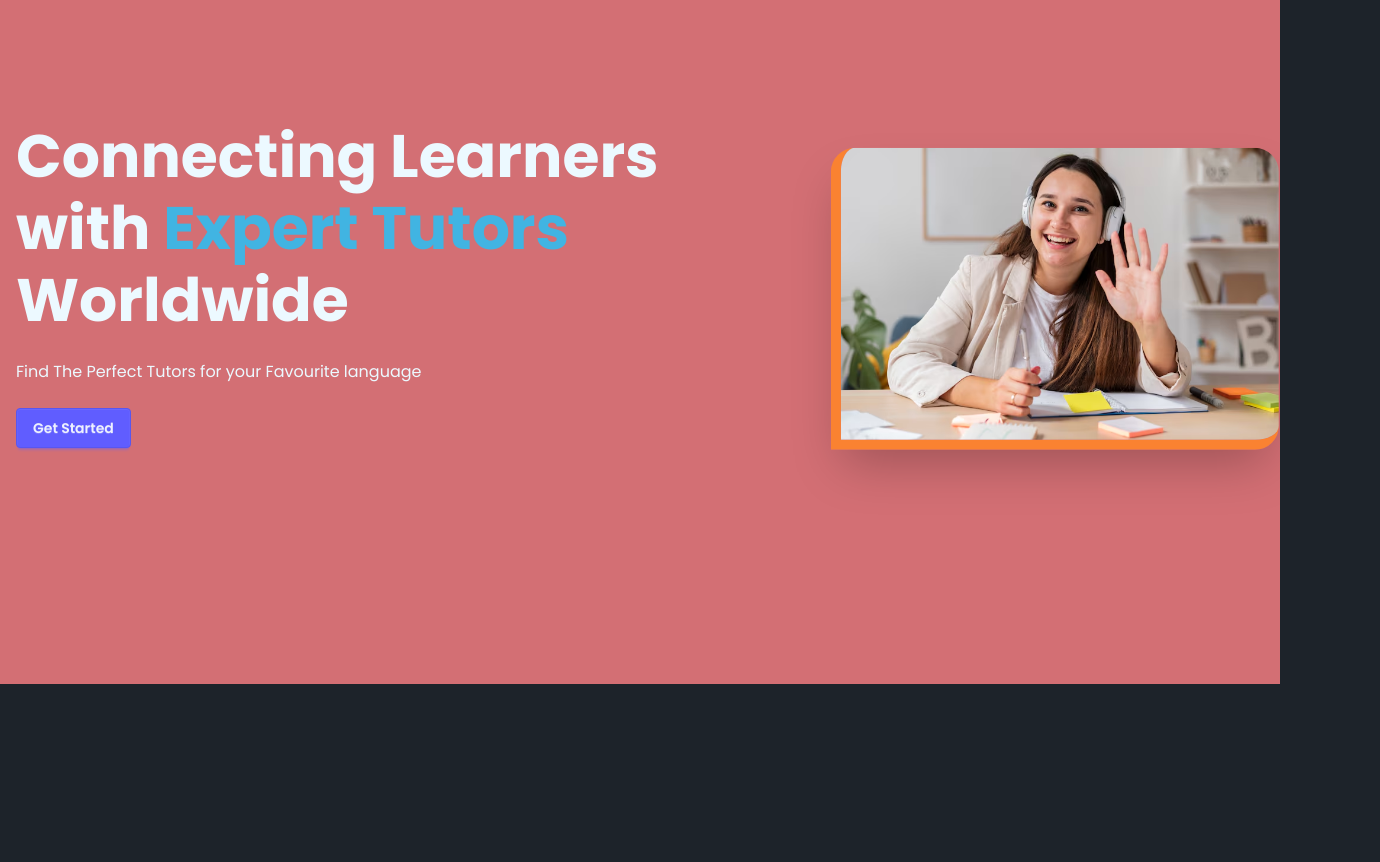
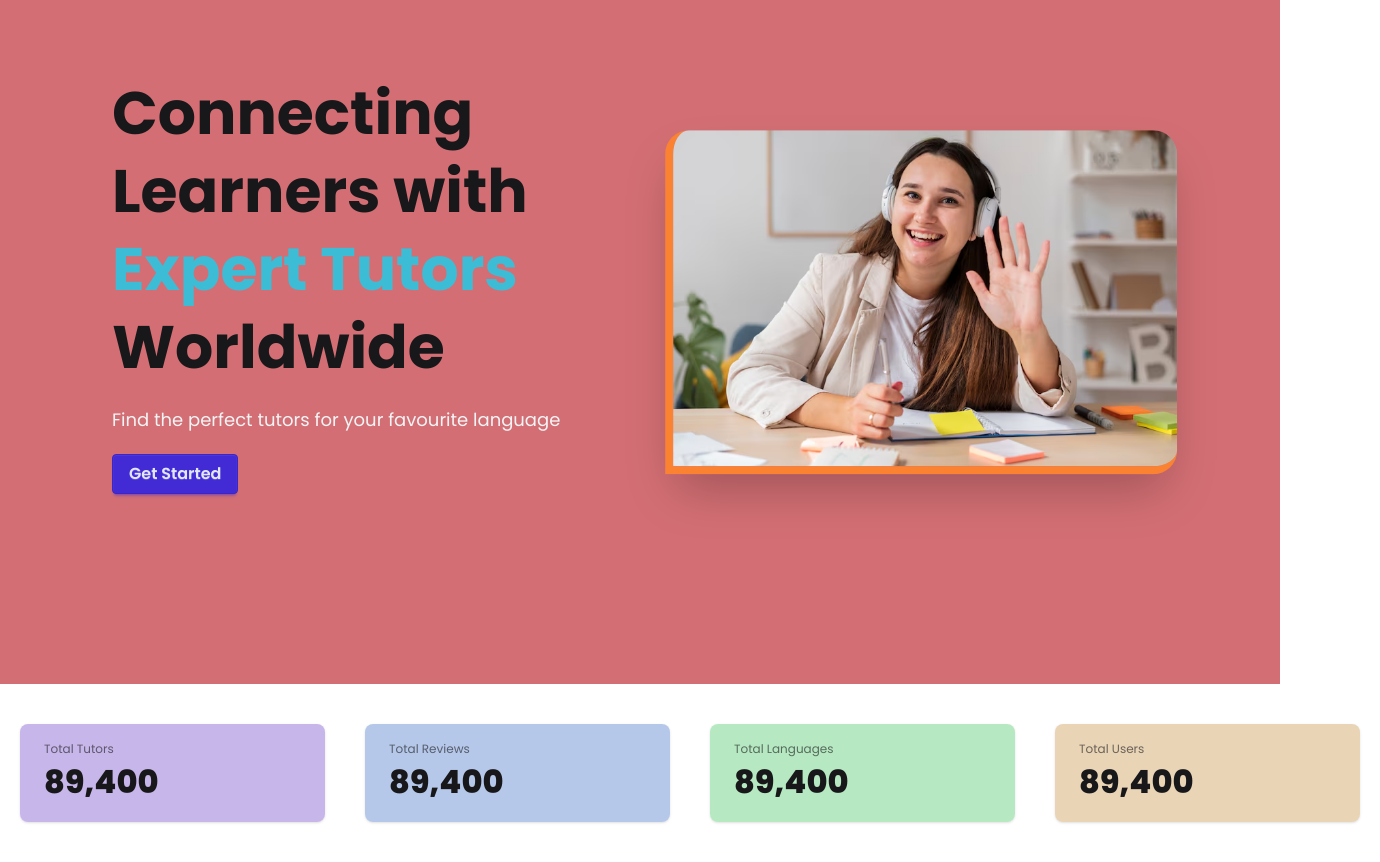
Before and after one commit to asadulsameerbd/b11-a11, a React (Vite) app: page / in a window 1280 px wide. Shown: the part 180-1042 px from the top of the page, 1380 px wide, since content can reach past the window. Before the commit the page ends 864 px from the top, so only its background shows below. Built offline with nearby package versions, Linux system fonts and the light colour scheme.

Commit message:
add banner and a section with 4 column

```diff
--- a/index.html
+++ b/index.html
@@ -1,5 +1,5 @@
 <!DOCTYPE html>
-<html lang="en" data-theme="dark">
+<html lang="en" data-theme="light">
   <head>
     <meta charset="UTF-8" />
     <link rel="icon" type="image/svg+xml" href="/vite.svg" />
--- a/src/Section/Home/Banner.jsx
+++ b/src/Section/Home/Banner.jsx
@@ -1,22 +1,47 @@
 import { motion } from "motion/react";
-import banner from '../../assets/banner.jpg';
+import banner from "../../assets/banner.jpg";
 
 const Banner = () => {
   return (
-    <div className="bg-[#D36F74] ">
-      <div className="hero  h-[800px] py-15">
-        <div className="hero-content flex-col lg:flex-row-reverse">
-          <motion.img animate={{y:[0, 50,0], x:[0,50,0], transition:{duration : 5, repeat : Infinity}}}
+    <div className="bg-[#D36F74] px-4 md:px-10">
+      <div className="hero min-h-full md:h-[800px] py-10 md:py-20">
+        <div className="hero-content flex flex-col-reverse lg:flex-row-reverse items-center justify-between gap-8">
+
+          {/* ===== Image Section ===== */}
+          <motion.img
+            animate={{
+              y: [0, 50, 0],
+              x: [0, 25, 0],
+              transition: { duration: 5, repeat: Infinity },
+            }}
             src={banner}
-            className="max-w-md lg:w-full border-b-10 border-l-10 border-[#fa8231] rounded-r-3xl rounded-t-3xl shadow-2xl"
+            alt="Banner"
+            className="w-full md:max-w-md lg:max-w-lg border-b-8 border-l-8 border-[#fa8231] rounded-r-3xl rounded-t-3xl shadow-2xl object-cover"
           />
-          <div>
-            <h1 className="text-6xl font-bold leading-18">Connecting Learners with <motion.span animate={{color :  ["#fed330","#45aaf2","#26de81","#2bcbba"], transition: {duration : 4, repeat : Infinity} }}>Expert Tutors</motion.span> Worldwide</h1>
-            <p className="py-6">
-              Find The Perfect Tutors for your Favourite language
+
+          {/* ===== Text Section ===== */}
+          <div className="text-center lg:text-left max-w-lg">
+            <h1 className="text-3xl md:text-4xl lg:text-6xl font-bold leading-snug md:leading-[1.3]">
+              Connecting Learners with{" "}
+              <motion.span
+                animate={{
+                  color: ["#fed330", "#45aaf2", "#26de81", "#2bcbba"],
+                  transition: { duration: 4, repeat: Infinity },
+                }}
+              >
+                Expert Tutors
+              </motion.span>{" "}
+              Worldwide
+            </h1>
+            <p className="py-5 text-sm sm:text-base md:text-lg text-gray-100">
+              Find the perfect tutors for your favourite language
             </p>
-            <button className="btn btn-primary">Get Started</button>
+            <button className="btn btn-primary text-sm sm:text-base">
+              Get Started
+            </button>
           </div>
+
+
         </div>
       </div>
     </div>
--- /dev/null
+++ b/src/Section/Home/Stat.jsx
@@ -0,0 +1,36 @@
+const Stat = () => {
+  return (
+    <div className="grid grid-cols-1 md:grid-cols-2 lg:grid-cols-4 bg-white lg:w-[1380px] mx-auto">
+      {/* start  1 */}
+      <div className="stats shadow mx-5 bg-[#9170d381]">
+        <div className="stat">
+          <div className="stat-title">Total Tutors</div>
+          <div className="stat-value">89,400</div>
+        </div>
+      </div>
+      {/* start  2 */}
+      <div className="stats shadow mx-5 bg-[#7093d381]">
+        <div className="stat">
+          <div className="stat-title">Total Reviews</div>
+          <div className="stat-value">89,400</div>
+        </div>
+      </div>
+      {/* start  3 */}
+      <div className="stats shadow mx-5 bg-[#70d38581]">
+        <div className="stat">
+          <div className="stat-title">Total Languages</div>
+          <div className="stat-value">89,400</div>
+        </div>
+      </div>
+      {/* start  4 */}
+      <div className="stats shadow mx-5 bg-[#d3ab7081]">
+        <div className="stat">
+          <div className="stat-title">Total Users</div>
+          <div className="stat-value">89,400</div>
+        </div>
+      </div>
+    </div>
+  );
+};
+
+export default Stat;
--- a/src/page/Home.jsx
+++ b/src/page/Home.jsx
@@ -1,10 +1,17 @@
 import Banner from "../Section/Home/Banner";
+import Stat from "../Section/Home/Stat";
 
 const Home = () => {
   return (
     <div>
       {/* Banner Section */}
       <Banner></Banner>
+
+      {/* stat section */}
+
+      <div className="my-10">
+        <Stat></Stat>
+      </div>
     </div>
   );
 };
```
Lines whose indentation alone changed are shown as unchanged.
